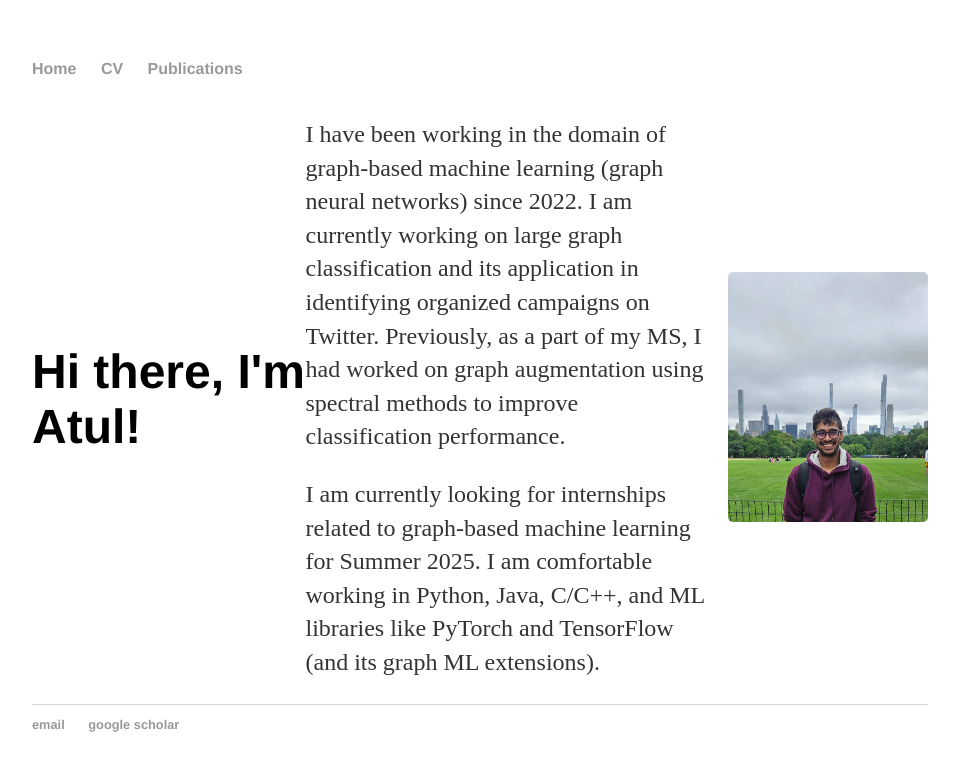
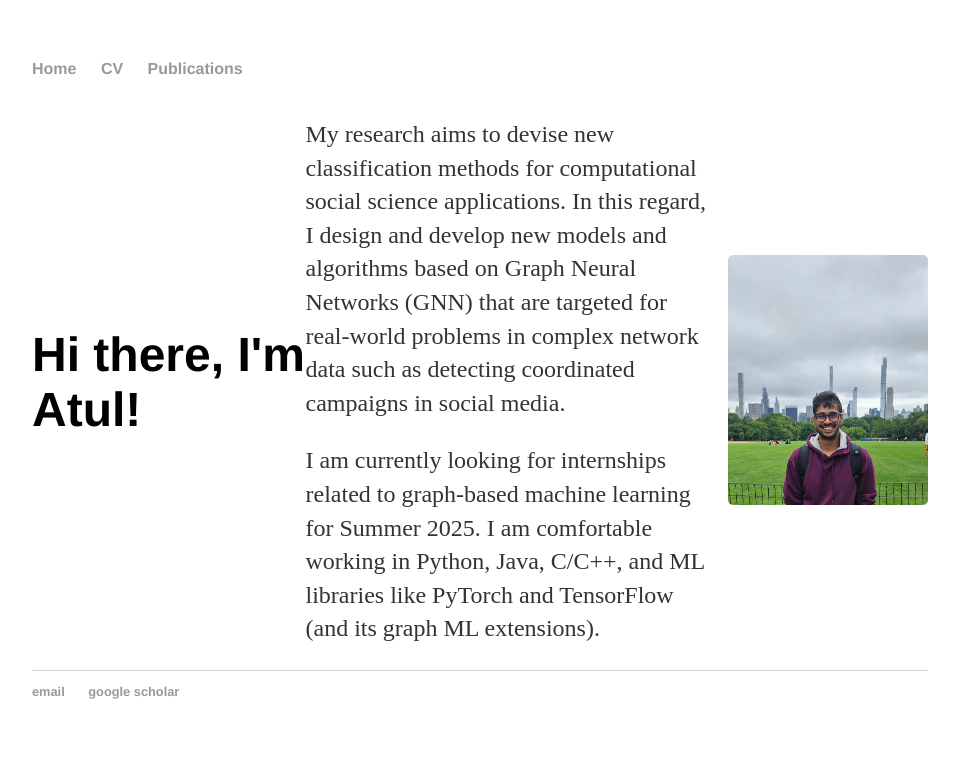
Before and after one commit to atul1234anand/atul1234anand.github.io, a Jekyll site: the page built from index.html, in a window 1280 px wide. Shown: the top 771 px of the page, without its empty margins (160-1119 px from the left). Built offline with Jekyll 4.4.1, drawn with Linux system fonts in a browser that asks for light colours.

Commit message:
Update index.html

```diff
--- a/index.html
+++ b/index.html
@@ -8,9 +8,9 @@ title: Atul Anand Gopalakrishnan
     <div class="content">
         <div class="text">
             <p>
-                I have been working in the domain of graph-based machine learning (graph neural networks) since 2022.
-                I am currently working on large graph classification and its application in identifying organized campaigns on Twitter.
-                Previously, as a part of my MS, I had worked on graph augmentation using spectral methods to improve classification performance.
+                My research aims to devise new classification methods for computational social science applications.
+                In this regard, I design and develop new models and algorithms based on Graph Neural Networks (GNN)
+                that are targeted for real-world problems in complex network data such as detecting coordinated campaigns in social media.
             </p>
 
             <p>
```
